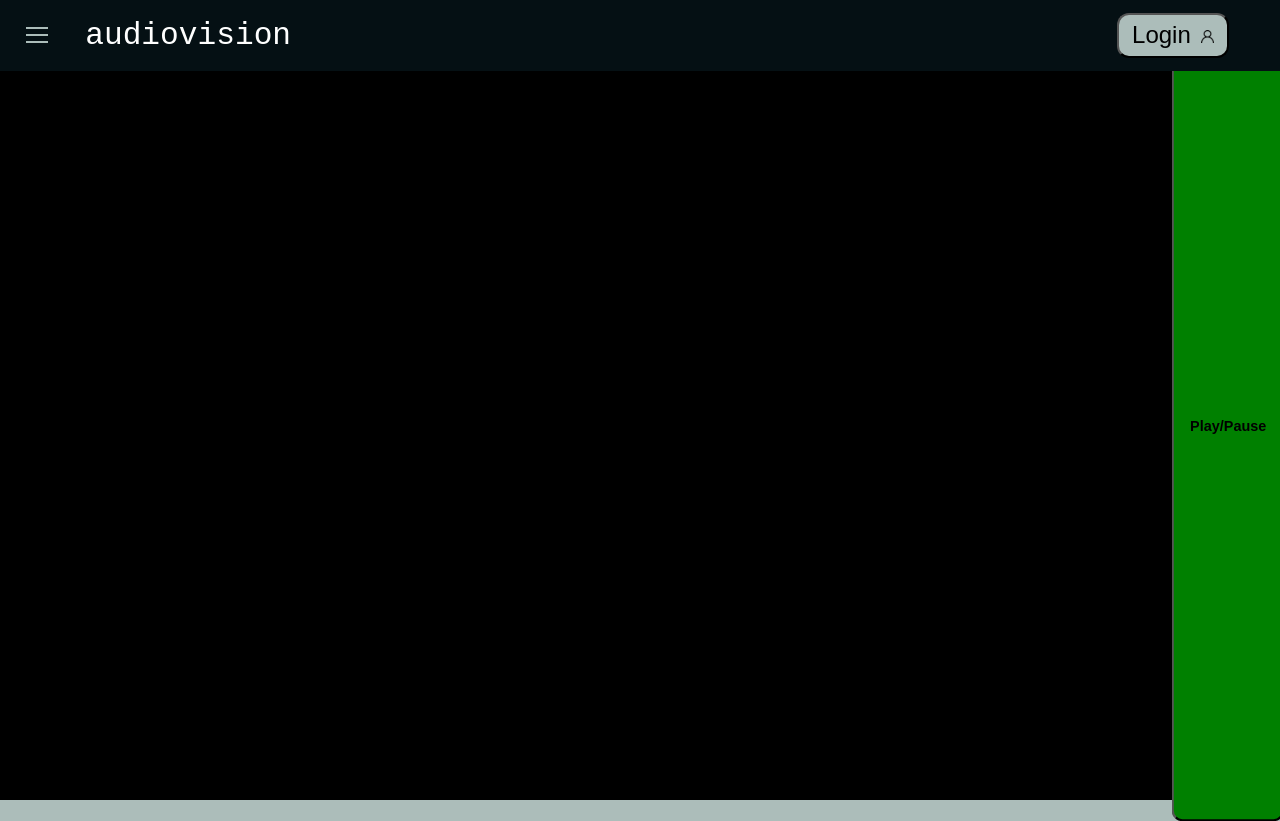
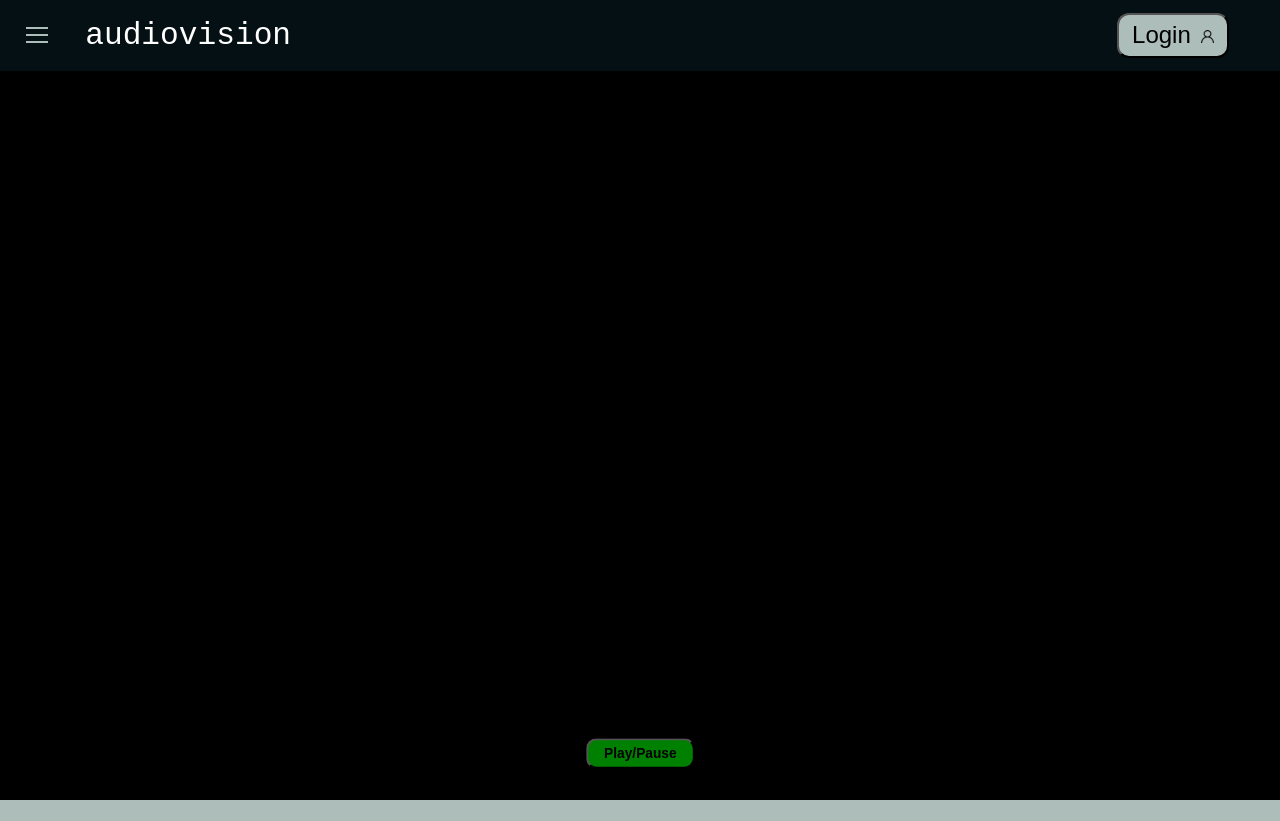
Before and after one commit to poke8014/CS161, a React (Create React App) app in the folder dev/: page /visualization in a window 1280 px wide. After the commit the page ends 800 px from the top, so only its background shows below. Built offline with nearby package versions, Linux system fonts and the light colour scheme; no server answers.

Commit message:
modified styling

```diff
--- a/dev/src/pages/VisualizationPage/VisualizationPage.css
+++ b/dev/src/pages/VisualizationPage/VisualizationPage.css
@@ -1,8 +1,8 @@
-html{
-  width: 100%;
-  height: 100%;
-  margin: 0;
-}
+/* .visualization-page .nav-bar{
+  position: absolute;
+  right: 0;
+  left: 0;
+} */
 
 .visualization-page{
   height: 100%;
@@ -13,25 +13,35 @@ html{
 .content-container{
   width: 100%;
   height: 100%;
-  flex: 1 1 auto;
   display: flex;
+  flex-direction: column;
   background-color: black;
+  justify-content: center;
+  align-items: center;
 }
 
 .visualization-container{
-  margin: 2%;
+  margin: 0;
   flex: 1;
+  width: 100%;
   text-align: center;
   /* background-color: red; */
   overflow: auto;
 }
 
+.visualization-container canvas{
+  width: 95%;
+}
+
 .play-button{
+  width: fit-content;
   padding: 5px 15px;
+  margin-bottom: 2rem;
   border-radius: 10px;
   background-color: #727F84;
   color: black;
-  font-weight: 700;
+  font-weight: bold;
+  font-size: clamp(1rem, 1vw, 2rem);
   cursor: pointer;
 }
 
@@ -41,7 +51,7 @@ html{
 
 .play-button.play{
   background-color: green;
-  animation: button-pulse 1.5s ease-in-out infinite;
+  animation: button-pulse 2s ease-in-out infinite;
 }
 
 .play-button.play:hover{
```
